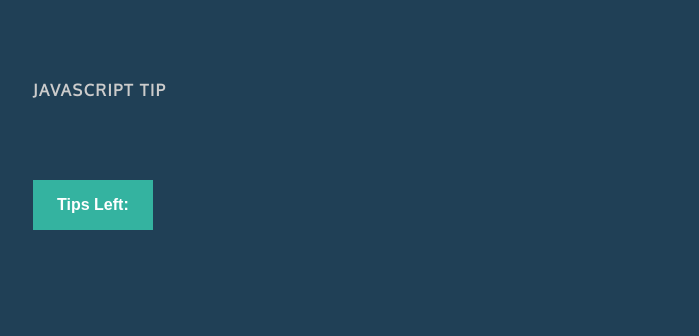
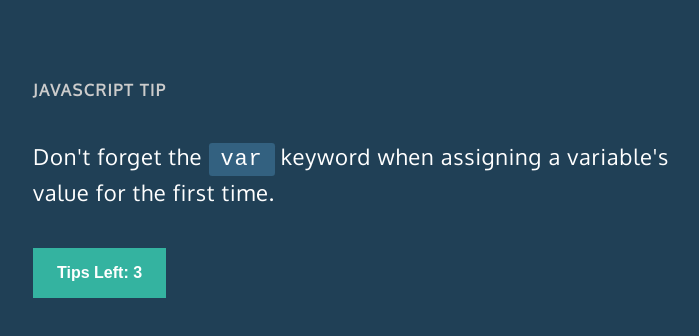
Before and after one commit to jayfiled/javaScriptTipsPage, a plain HTML site: page index.html in a window 1280 px wide. Shown: the whole page, without its empty margins (287-986 px from the left). Drawn offline with Linux system fonts and the light colour scheme; files that its build step writes are made by us from their sources.

Commit message:
Change path for JS and CSS file

```diff
--- a/index.html
+++ b/index.html
@@ -4,7 +4,7 @@
     <meta charset="utf-8">
     <title>JavaScript Tips Tab</title>
     <link href ="https://fonts.googleapis.com/css?family=Oxygen:400" rel="stylesheet" type="text/css">
-    <link rel="stylesheet" type="text/css" href="css/styles.css">
+    <link rel="stylesheet" type="text/css" href="styles.css">
 </head>
 
 <body>
@@ -21,6 +21,6 @@
 
     </section>
 
-    <script src="js/main.js"></script>
+    <script src="main.js"></script>
 </body>
 </html>
```
